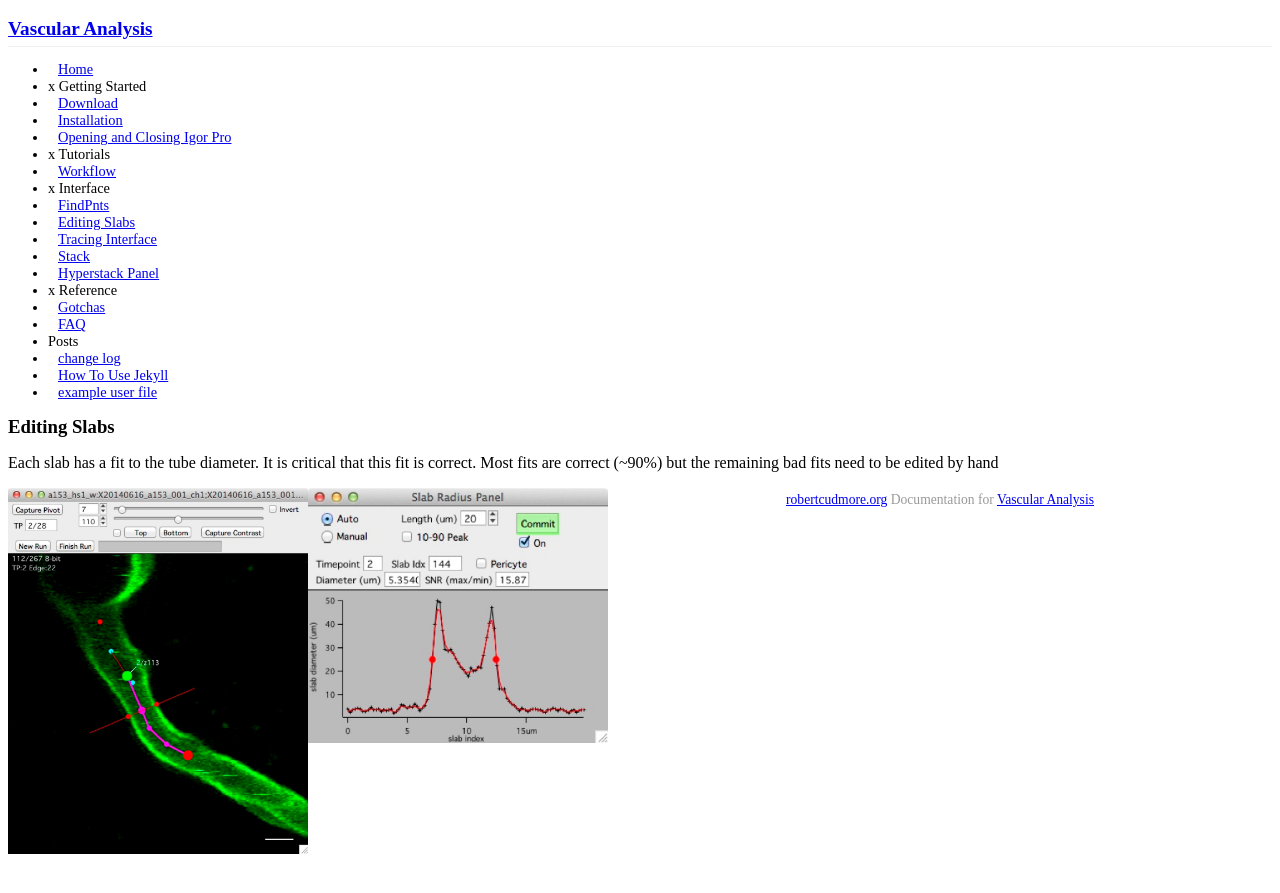
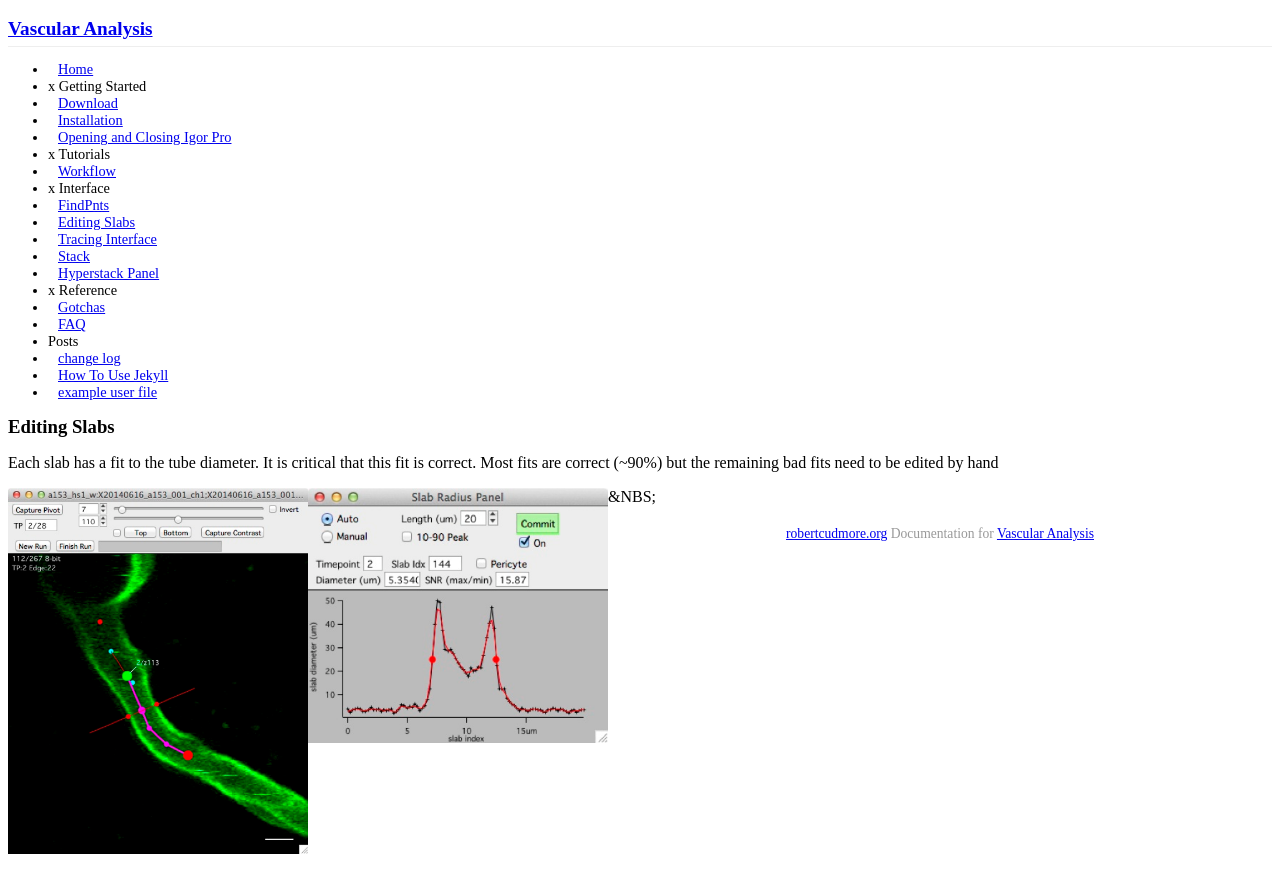
Before and after one commit to cudmore/Vascular-Analysis, a Jekyll site: the page built from _posts/2015-02-01-editing-slabs.md, in a window 1280 px wide. Shown: the top 893 px of the page. Built offline with Jekyll 4.4.1, drawn with Linux system fonts in a browser that asks for light colours; Markdown is read by kramdown in place of the engine named in the settings; a style sheet for code colours, icons or effects is not loaded.

Commit message:
Update 2015-02-01-editing-slabs.md

```diff
--- a/_posts/2015-02-01-editing-slabs.md
+++ b/_posts/2015-02-01-editing-slabs.md
@@ -8,4 +8,5 @@ date: 2015-02-01 22:46:33
 Each slab has a fit to the tube diameter. It is critical that this fit is correct. Most fits are correct (~90%) but the remaining bad fits need to be edited by hand
 
 <IMG SRC="../images/edit_slab_example1.jpg" ALIGN="LEFT" WIDTH="300">
+&NBS;
 <IMG SRC="../images/edit_slab_example_2.jpg" ALIGN="LEFT" WIDTH="300">
```
